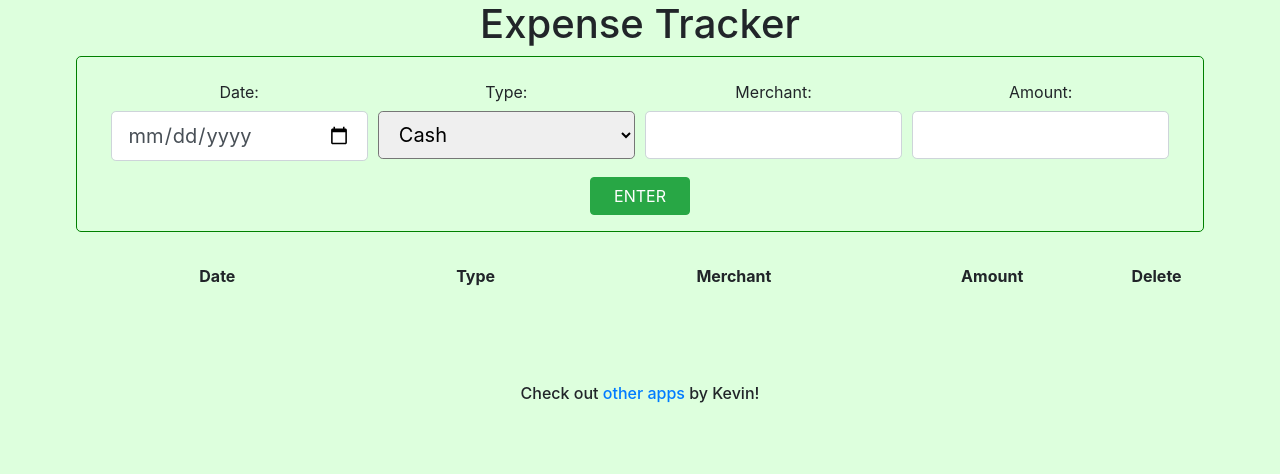
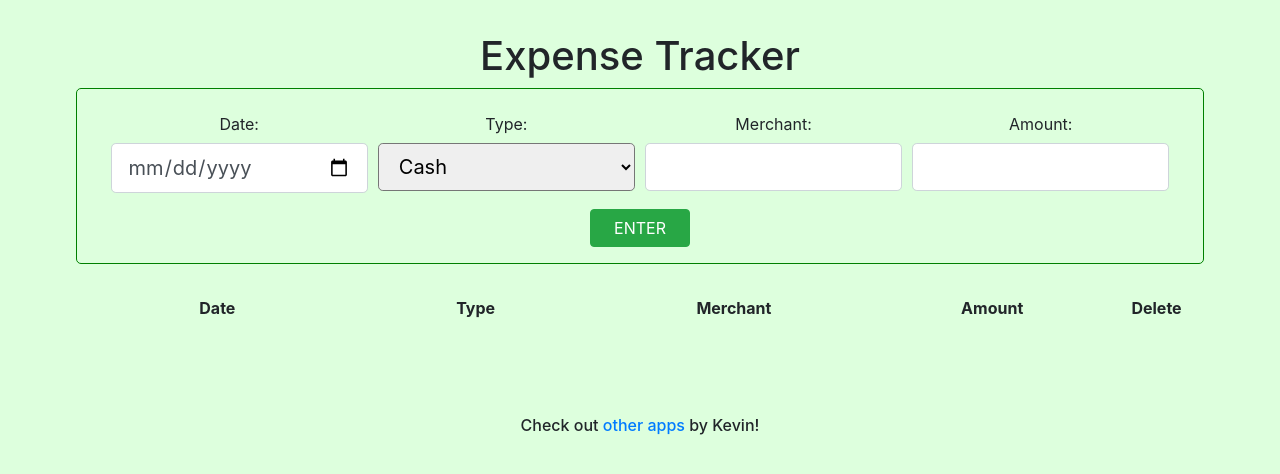
Before and after one commit to KBiz65/expense-tracker-react, a React (Create React App) app: page / in a window 1280 px wide. Shown: the top 474 px of the page. Built offline with nearby package versions, Linux system fonts and the light colour scheme.

Commit message:
added some styling and screenshot

```diff
--- a/src/App.css
+++ b/src/App.css
@@ -5,6 +5,10 @@
   align-items: center;
   justify-content: center;
   text-align: center;
+}
+
+.header-container {
+  margin-top: 2rem;
 }
 
 .expense-input-container {
```
Also changed, not shown: src/Screen Shot 2021-01-08 at 10.16.24 AM.png (added).
